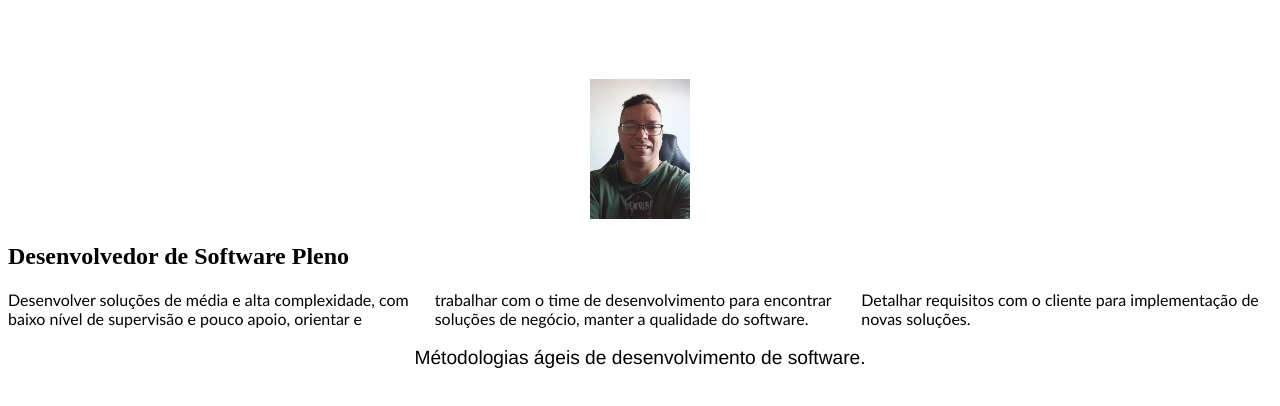
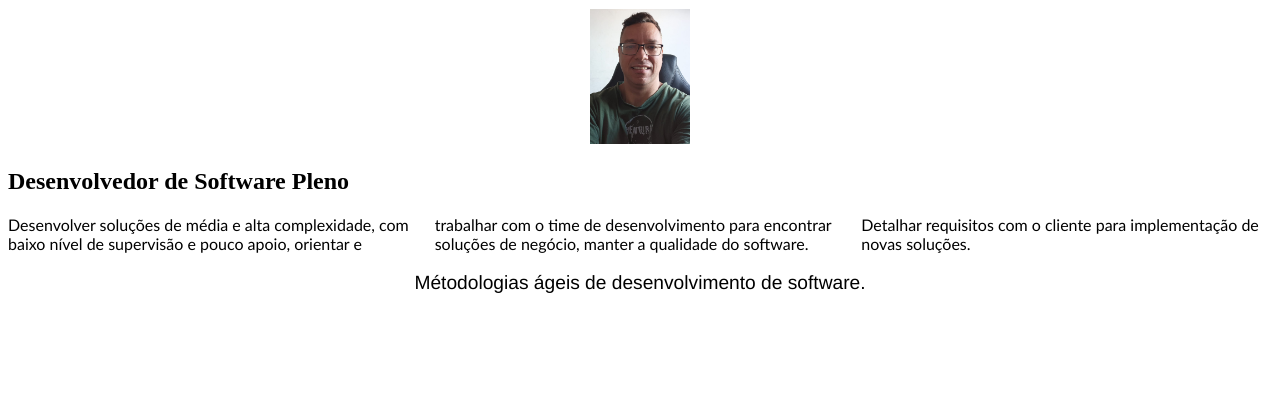
Before and after one commit to abrantessistemas/demo-JS, a website built with Vite: page index.html in a window 1280 px wide. Shown: the part 36-442 px from the top of the page. Built offline with nearby package versions, Linux system fonts and the light colour scheme.

Commit message:
2 files modified, 1 deleted

```diff
--- a/main.js
+++ b/main.js
@@ -13,7 +13,7 @@ document.querySelector('#frase').innerHTML =
   'Métodologias ágeis de desenvolvimento de software.';
 
 // URL direto da imagem no Google Fotos
-var urlDaImagem = 'img/adriano.jpeg';
+var urlDaImagem = 'img/adriano.png';
 
 // Criação de um elemento de imagem
 var imagem = document.createElement('img');
@@ -24,6 +24,5 @@ imagem.src = urlDaImagem;
 // Define um texto alternativo (opcional)
 imagem.alt = 'Descrição da imagem';
 imagem.width = 100;
-imagem.height = 210;
 // Adiciona a imagem ao elemento de contêiner no documento
 document.getElementById('imagem-container').appendChild(imagem);
--- a/style.css
+++ b/style.css
@@ -19,6 +19,4 @@
 
 #imagem-container {
   text-align: center;
-  clip-path: inset(70px 0 0 0);
-  margin-top: 0;
 }
```
Also changed, not shown: img/adriano.jpeg (deleted).
